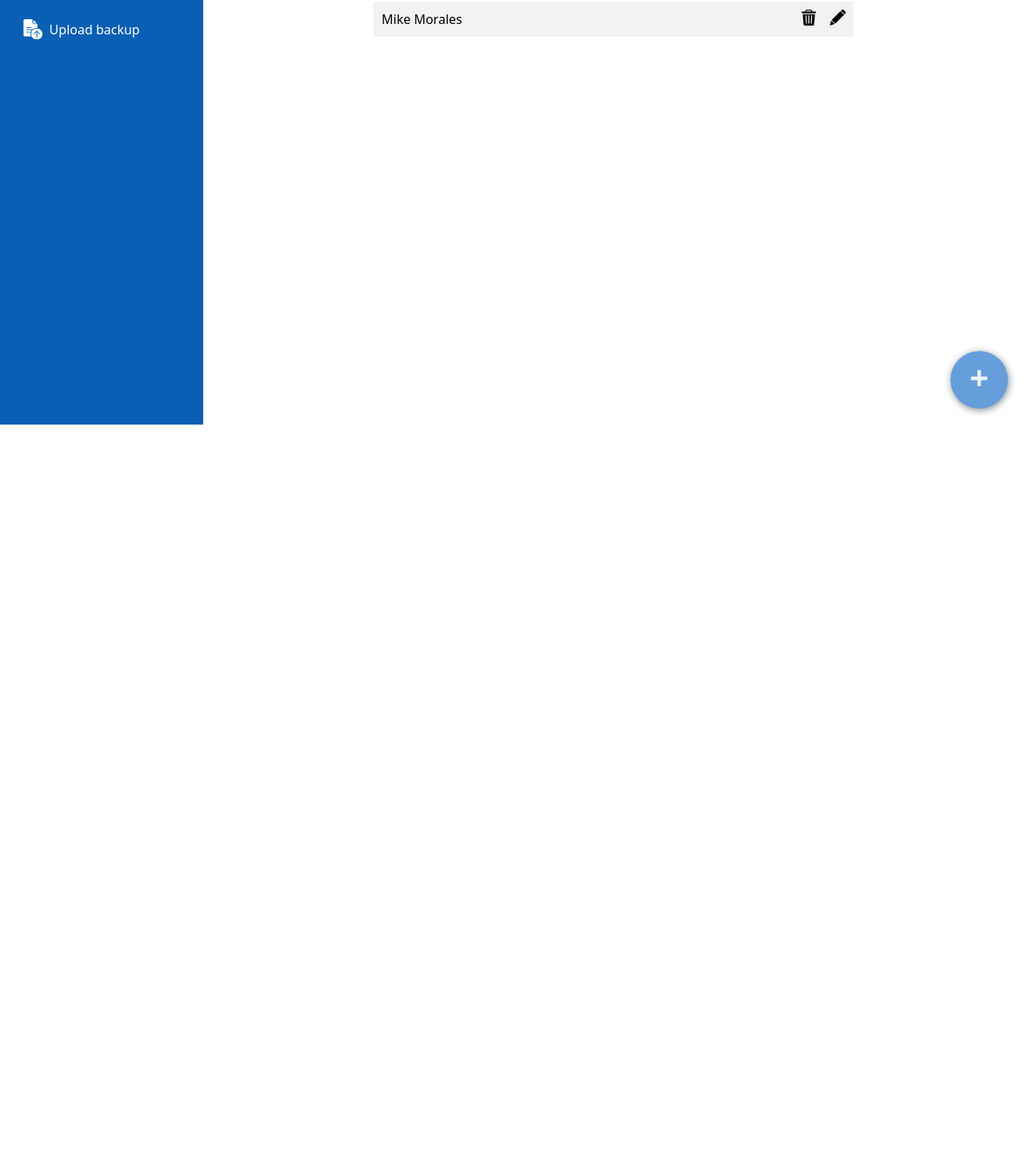
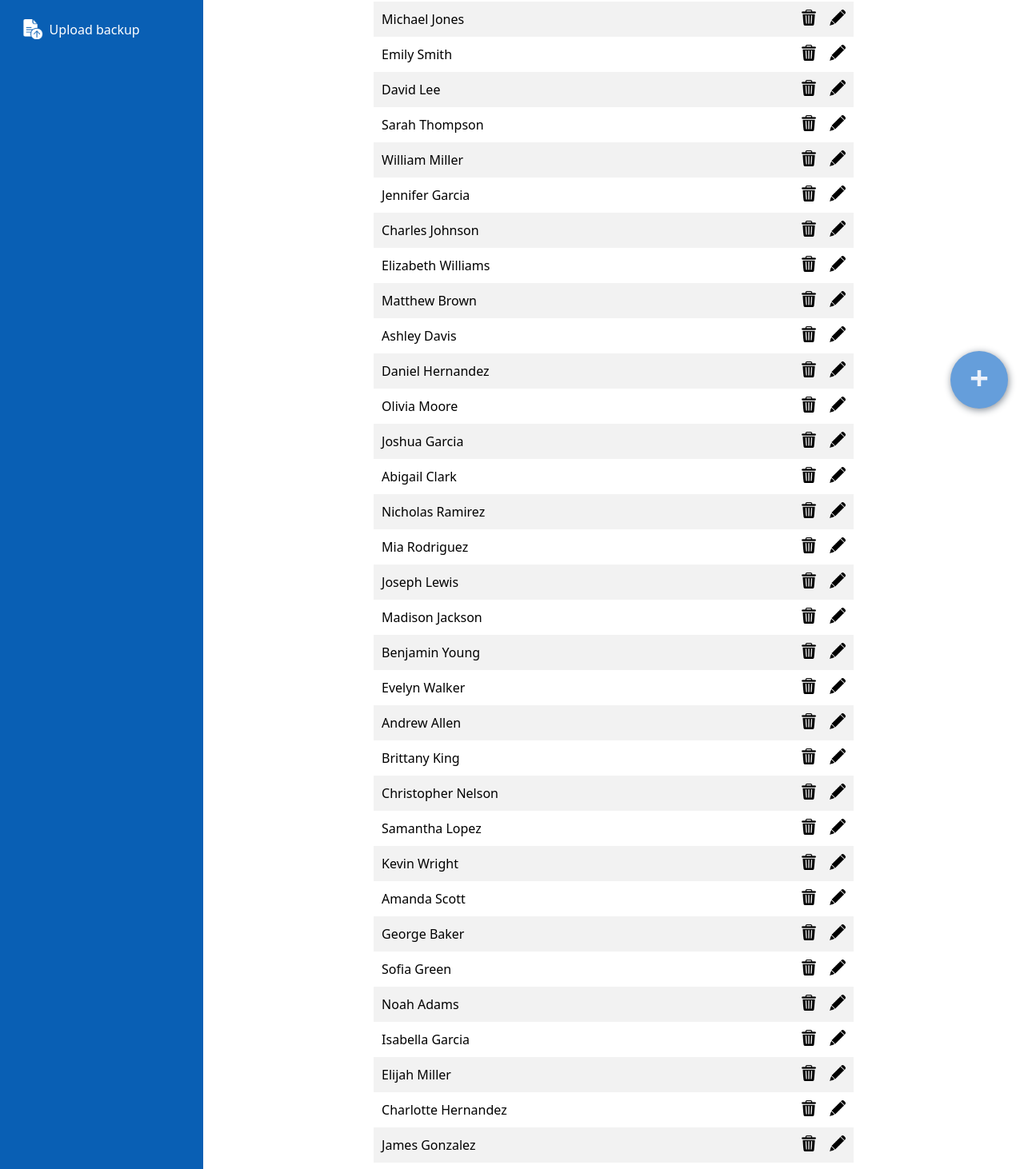
Before and after one commit to jm-mogo/studentsTableShuffle, a React (Vite) app: page / in a window 1280 px wide. Shown: the part 269-1731 px from the top of the page at 80% size. Before the commit the page ends 800 px from the top, so only its background shows below. Built offline with nearby package versions, Linux system fonts and the light colour scheme.

Commit message:
style and ddescribe upload and download data

```diff
--- /dev/null
+++ b/src/backupData/BackupData.css
@@ -0,0 +1,3 @@
+.download-btn {
+    margin-top: 20px;
+}
--- a/src/backupData/BackupData.jsx
+++ b/src/backupData/BackupData.jsx
@@ -1,11 +1,19 @@
-import downloadData from "./downloadData.jsx"
+import downloadData from "./downloadData.jsx";
 
-const BackupData = ({students}) => {
-    return (<>
-        <button onClick={() => {
-            downloadData(students)
-        }}>Download data</button>
-    </>)
-}
+const BackupData = ({ students }) => {
+    return (
+        <>
+            <h1>Have a backup CSV file of your data containing all students</h1>
+            <button
+                className="download-btn"
+                onClick={() => {
+                    downloadData(students);
+                }}
+            >
+                Download data
+            </button>
+        </>
+    );
+};
 
-export default BackupData
+export default BackupData;
--- a/src/data.json
+++ b/src/data.json
@@ -1,4 +1,98 @@
 [
     { "name": "Alberto Gonzales", "role": "supervisor", "gender": "M" },
-    { "name": "Mike Morales", "role": "student", "gender": "M" }
+    { "name": "Michael Jones", "role": "student", "gender": "M" },
+    { "name": "Emily Smith", "role": "student", "gender": "F" },
+    { "name": "David Lee", "role": "student", "gender": "M" },
+    { "name": "Sarah Thompson", "role": "student", "gender": "F" },
+    { "name": "William Miller", "role": "student", "gender": "M" },
+    { "name": "Jennifer Garcia", "role": "student", "gender": "F" },
+    { "name": "Charles Johnson", "role": "student", "gender": "M" },
+    { "name": "Elizabeth Williams", "role": "student", "gender": "F" },
+    { "name": "Matthew Brown", "role": "student", "gender": "M" },
+    { "name": "Ashley Davis", "role": "student", "gender": "F" },
+    { "name": "Daniel Hernandez", "role": "student", "gender": "M" },
+    { "name": "Olivia Moore", "role": "student", "gender": "F" },
+    { "name": "Joshua Garcia", "role": "student", "gender": "M" },
+    { "name": "Abigail Clark", "role": "student", "gender": "F" },
+    { "name": "Nicholas Ramirez", "role": "student", "gender": "M" },
+    { "name": "Mia Rodriguez", "role": "student", "gender": "F" },
+    { "name": "Joseph Lewis", "role": "student", "gender": "M" },
+    { "name": "Madison Jackson", "role": "student", "gender": "F" },
+    { "name": "Benjamin Young", "role": "student", "gender": "M" },
+    { "name": "Evelyn Walker", "role": "student", "gender": "F" },
+    { "name": "Andrew Allen", "role": "student", "gender": "M" },
+    { "name": "Brittany King", "role": "student", "gender": "F" },
+    { "name": "Christopher Nelson", "role": "student", "gender": "M" },
+    { "name": "Samantha Lopez", "role": "student", "gender": "F" },
+    { "name": "Kevin Wright", "role": "student", "gender": "M" },
+    { "name": "Amanda Scott", "role": "student", "gender": "F" },
+    { "name": "George Baker", "role": "student", "gender": "M" },
+    { "name": "Sofia Green", "role": "student", "gender": "F" },
+    { "name": "Noah Adams", "role": "student", "gender": "M" },
+    { "name": "Isabella Garcia", "role": "student", "gender": "F" },
+    { "name": "Elijah Miller", "role": "student", "gender": "M" },
+    { "name": "Charlotte Hernandez", "role": "student", "gender": "F" },
+    { "name": "James Gonzalez", "role": "student", "gender": "M" },
+    { "name": "Ava Brown", "role": "student", "gender": "F" },
+    { "name": "Michael Jones", "role": "student", "gender": "M" },
+    { "name": "Emily Smith", "role": "student", "gender": "F" },
+    { "name": "David Lee", "role": "student", "gender": "M" },
+    { "name": "Sarah Thompson", "role": "student", "gender": "F" },
+    { "name": "William Miller", "role": "student", "gender": "M" },
+    { "name": "Jennifer Garcia", "role": "student", "gender": "F" },
+    { "name": "Charles Johnson", "role": "student", "gender": "M" },
+    { "name": "Elizabeth Williams", "role": "student", "gender": "F" },
+    { "name": "Matthew Brown", "role": "student", "gender": "M" },
+    { "name": "Ashley Davis", "role": "student", "gender": "F" },
+    { "name": "Daniel Hernandez", "role": "student", "gender": "M" },
+    { "name": "Olivia Moore", "role": "student", "gender": "F" },
+    { "name": "Joshua Garcia", "role": "student", "gender": "M" },
+    { "name": "Abigail Clark", "role": "student", "gender": "F" },
+    { "name": "Nicholas Ramirez", "role": "student", "gender": "M" },
+    { "name": "Mia Rodriguez", "role": "student", "gender": "F" },
+    { "name": "Joseph Lewis", "role": "student", "gender": "M" },
+    { "name": "Madison Jackson", "role": "student", "gender": "F" },
+    { "name": "Benjamin Young", "role": "student", "gender": "M" },
+    { "name": "Evelyn Walker", "role": "student", "gender": "F" },
+    { "name": "Andrew Allen", "role": "student", "gender": "M" },
+    { "name": "Brittany King", "role": "student", "gender": "F" },
+    { "name": "Christopher Nelson", "role": "student", "gender": "M" },
+    { "name": "Samantha Lopez", "role": "student", "gender": "F" },
+    { "name": "Kevin Wright", "role": "student", "gender": "M" },
+    { "name": "Amanda Scott", "role": "student", "gender": "F" },
+    { "name": "George Baker", "role": "student", "gender": "M" },
+    { "name": "Sofia Green", "role": "student", "gender": "F" },
+    { "name": "Noah Adams", "role": "student", "gender": "M" },
+    { "name": "Isabella Garcia", "role": "student", "gender": "F" },
+    { "name": "Elijah Miller", "role": "student", "gender": "M" },
+    { "name": "Charlotte Hernandez", "role": "student", "gender": "F" },
+    { "name": "James Gonzalez", "role": "student", "gender": "M" },
+    { "name": "Ava Brown", "role": "student", "gender": "F" },
+    { "name": "Alexia Peterson", "role": "student", "gender": "F" },
+    { "name": "Brandon Lee", "role": "student", "gender": "M" },
+    { "name": "Camila Rodriguez", "role": "student", "gender": "F" },
+    { "name": "David Hernandez", "role": "student", "gender": "M" },
+    { "name": "Evelyn Johnson", "role": "student", "gender": "F" },
+    { "name": "Finn Miller", "role": "student", "gender": "M" },
+    { "name": "Gabriela Garcia", "role": "student", "gender": "F" },
+    { "name": "Henry Moore", "role": "student", "gender": "M" },
+    { "name": "Isabella Brown", "role": "student", "gender": "F" },
+    { "name": "Jacob Thomas", "role": "student", "gender": "M" },
+    { "name": "Kayla Allen", "role": "student", "gender": "F" },
+    { "name": "Liam Lopez", "role": "student", "gender": "M" },
+    { "name": "Mia Walker", "role": "student", "gender": "F" },
+    { "name": "Noah King", "role": "student", "gender": "M" },
+    { "name": "Olivia Wright", "role": "student", "gender": "F" },
+    { "name": "Owen Scott", "role": "student", "gender": "M" },
+    { "name": "Penelope Baker", "role": "student", "gender": "F" },
+    { "name": "Quentin Green", "role": "supervisor", "gender": "M" },
+    { "name": "Riley Adams", "role": "supervisor", "gender": "F" },
+    { "name": "Sebastian Hernandez", "role": "supervisor", "gender": "M" },
+    { "name": "Sophia Lewis", "role": "supervisor", "gender": "F" },
+    { "name": "Theo Garcia", "role": "supervisor", "gender": "M" },
+    { "name": "Valentina Jackson", "role": "supervisor", "gender": "F" },
+    { "name": "William Young", "role": "supervisor", "gender": "M" },
+    { "name": "Ximena Clark", "role": "supervisor", "gender": "F" },
+    { "name": "Yohan Ramirez", "role": "supervisor", "gender": "M" },
+    { "name": "Zoe Rodriguez", "role": "supervisor", "gender": "F" }
 ]
--- /dev/null
+++ b/src/uploadData/UploadData.css
@@ -0,0 +1,37 @@
+input[type="file"] {
+    width: 0.1px;
+	height: 0.1px;
+	opacity: 0;
+	overflow: hidden;
+	position: absolute;
+	z-index: -1;
+}
+
+input[type="file"] + label {
+    font-size: 1.25em;
+    color: white;
+    background-color: #095fb4;
+    height: 40px;
+    width: 160px;
+    padding: 12px;
+    /* border-radius: 10px; */
+    display: flex;
+    align-items: center;
+    justify-content: center;
+    gap: 8px;
+}
+
+input[type="file"] :focus + label,
+input[type="file"]  + label:hover,
+#csvForm button {
+    cursor: pointer;
+}
+
+#csvForm button {
+    display: flex;
+}
+
+#csvForm button span {
+    display: flex;
+    filter: invert(14%) sepia(94%) saturate(6258%) hue-rotate(201deg) brightness(93%) contrast(93%);
+}
--- a/src/uploadData/UploadData.jsx
+++ b/src/uploadData/UploadData.jsx
@@ -1,6 +1,14 @@
-const UploadData = ({students, setStudents}) => {
-    const csvFileInput = document.querySelector("#csvInput");
+import { useState } from "react";
 
+const UploadData = ({ students, setStudents }) => {
+    const [fileName, setFileName] = useState("");
+    function onChange() {
+        if (document.querySelector("#csvInput").files.length > 0) {
+            setFileName(document.querySelector("#csvInput").files[0].name);
+        } else {
+            setFileName("");
+        }
+    }
     function csvToArr(stringVal, splitter) {
         const [keys, ...rest] = stringVal
             .trim()
@@ -16,28 +24,48 @@ const UploadData = ({students, setStudents}) => {
     }
 
     const convertData = (e) => {
-
         const file = document.querySelector("#csvInput").files[0];
+        console.log(file.name);
         const reader = new FileReader();
         reader.onload = function (e) {
             // Access to content with e.target.result
             const csvArray = csvToArr(e.target.result, ",");
-        console.log(csvArray)
-        setStudents(csvArray)
+            console.log(csvArray);
+            setStudents(csvArray);
         };
 
         reader.readAsText(file);
 
-    console.log(file);}
+        console.log(file);
+    };
 
+    return (
+        <>
+            <h1>
+                Upload a previously downloaded CSV file to restore your students
+            </h1>
+            <form id="csvForm">
+                <input
+                    type="file"
+                    id="csvInput"
+                    accept=".csv"
+                    onChange={onChange}
+                />
+                <label htmlFor="csvInput">
+                    {fileName.length > 0 ? fileName : "Choose file..."}
+                </label>
+                <button
+                    type="button"
+                    onClick={(e) => {
+                        convertData(e);
+                    }}
+                >
+                    <span className="icon upload"></span>
+                    Upload
+                </button>
+            </form>
+        </>
+    );
+};
 
-
-    return (<><form id="csvForm">
-                <input type="file" id="csvInput" accept=".csv" />
-                <button type="button" onClick={(e) => {
-                    convertData(e)
-                }}>Upload</button>
-            </form></>)
-}
-
-export default UploadData
+export default UploadData;
```
Also changed, not shown: src/App.jsx (+35 -12 lines). Lines whose indentation alone changed are shown as unchanged.
